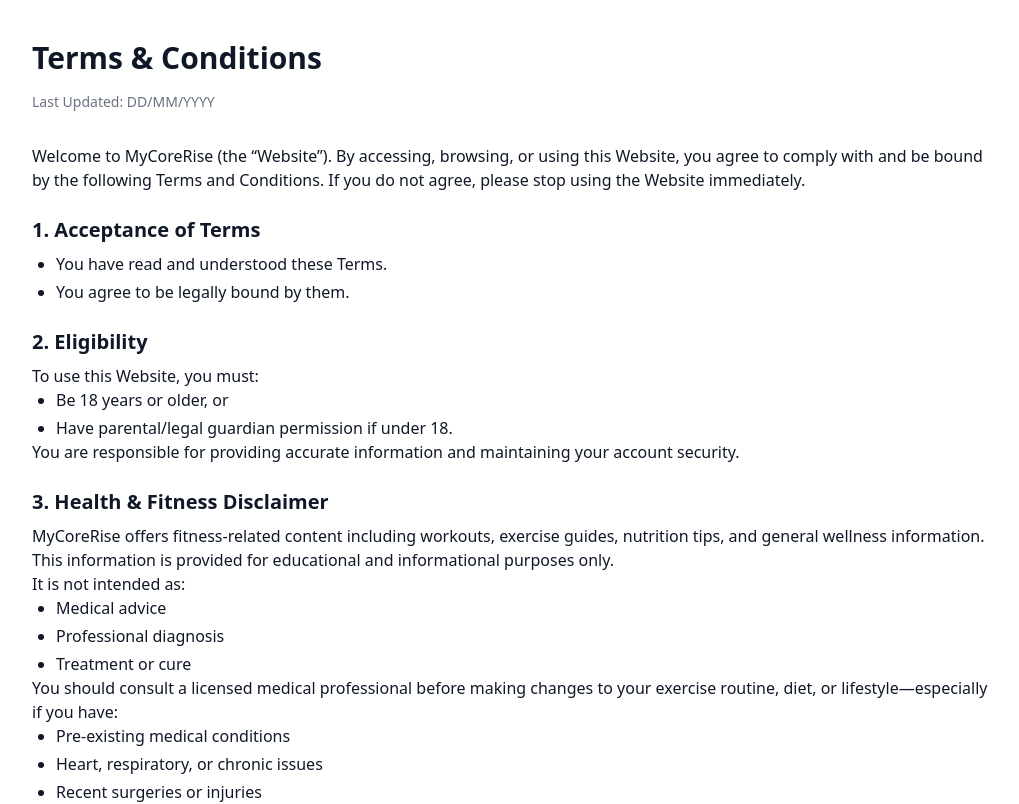
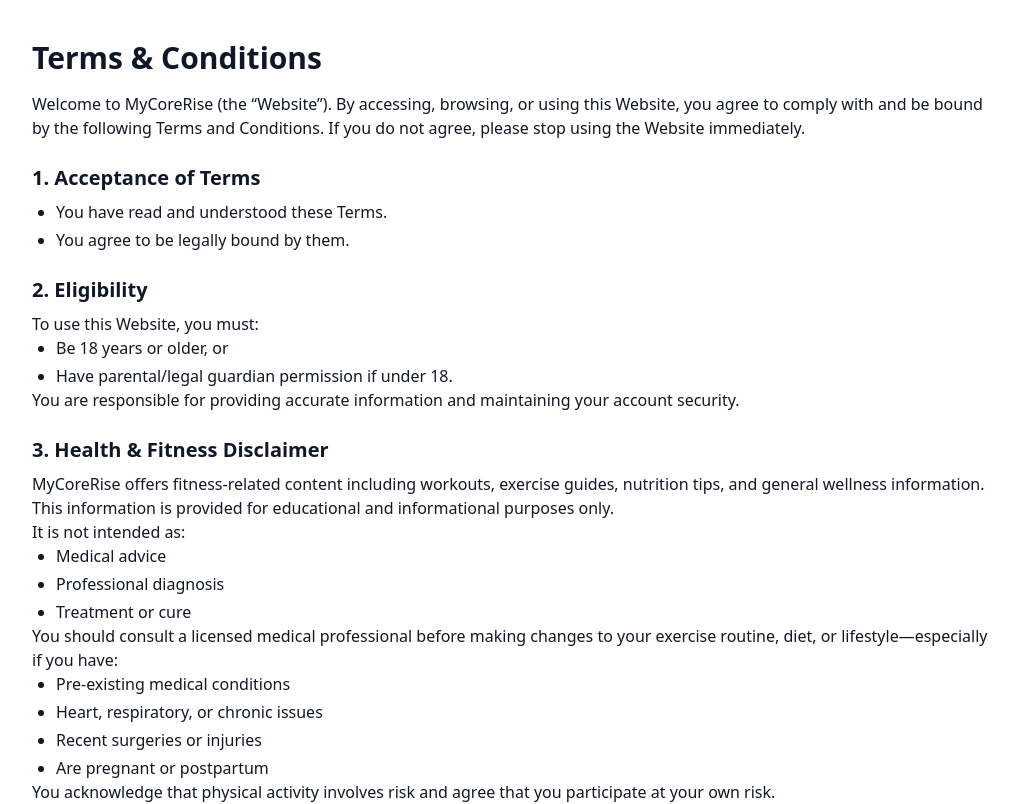
Before and after one commit to Dishon11/mycorerise-website, a React (Vite) app: page /terms in a window 1280 px wide. Shown: the top 804 px of the page, without its empty margins (128-1147 px from the left). Built offline with nearby package versions, Linux system fonts and the light colour scheme.

Commit message:
commented terms

```diff
--- a/src/components/Terms.jsx
+++ b/src/components/Terms.jsx
@@ -5,7 +5,7 @@
   return (
     <div className="min-h-screen w-full bg-white text-gray-900 px-6 py-10 md:px-20 lg:px-40">
       <h1 className="text-3xl font-bold mb-4">Terms & Conditions</h1>
-      <p className="text-sm text-gray-500 mb-8">Last Updated: DD/MM/YYYY</p>
+      {/* <p className="text-sm text-gray-500 mb-8">Last Updated: DD/MM/YYYY</p> */}
 
       <p>
         Welcome to MyCoreRise (the “Website”). By accessing, browsing, or using
```
